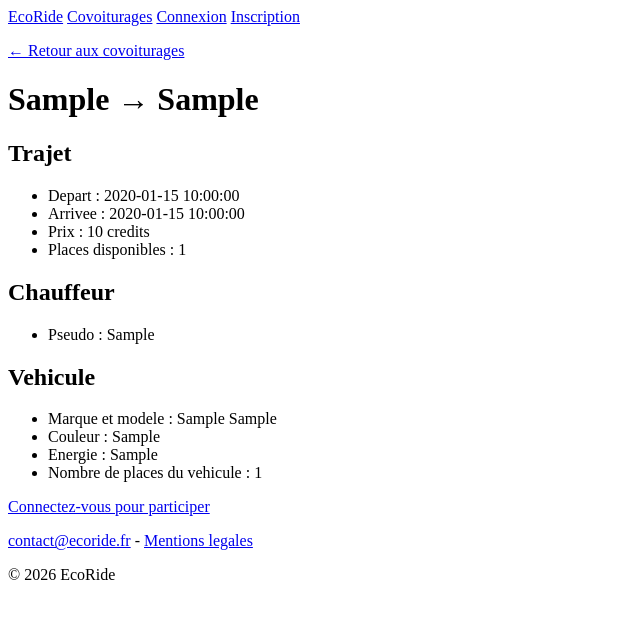
After one commit to Rvlto974/Ecoride, a PHP site: page /covoiturage/10 in a window 1280 px wide. The commit adds this page. Shown: the top 619 px of the page, without its empty margins (0-640 px from the left). Run offline with PHP 8.4, Linux system fonts and the light colour scheme; tables that the repository leaves empty hold one stand-in row (values such as "Sample post").

Commit message:
Vue detaillee d'un covoiturage avec routeur dynamique et page 404

```diff
--- a/app/Controllers/CovoiturageController.php
+++ b/app/Controllers/CovoiturageController.php
@@ -54,4 +54,23 @@ class CovoiturageController extends Controller
         // On convertit le tableau PHP en JSON et on l'affiche
         echo json_encode($covoiturages);
     }
+    // Affiche le detail d'un covoiturage (route /covoiturage/{id})
+    // Le parametre $id vient de l'URL, capture par le routeur
+    public function detail(string $id): void
+    {
+        $covoiturageModel = new CovoiturageModel();
+        $covoiturage = $covoiturageModel->findById((int) $id);
+
+        // Si l'id n'existe pas -> page 404
+        if ($covoiturage === null) {
+            http_response_code(404);
+            $this->view('errors/404', ['titre' => 'Covoiturage introuvable']);
+            return;
+        }
+
+        $this->view('covoiturages/detail', [
+            'titre' => 'EcoRide - Detail du trajet',
+            'covoiturage' => $covoiturage,
+        ]);
+    }
 }
--- a/app/Core/Router.php
+++ b/app/Core/Router.php
@@ -5,40 +5,61 @@ namespace App\Core;
 
 class Router
 {
+    // Tableau des routes enregistrees, classe par methode HTTP (GET, POST)
     private array $routes = [];
 
+    // Enregistre une route GET
     public function get(string $path, array $action): void
     {
         $this->add('GET', $path, $action);
     }
 
+    // Enregistre une route POST
     public function post(string $path, array $action): void
     {
         $this->add('POST', $path, $action);
     }
 
+    // Ajoute une route dans le tableau
     private function add(string $method, string $path, array $action): void
     {
         $this->routes[$method][$this->normalize($path)] = $action;
     }
 
+    // Normalise un chemin : toujours un seul / au debut, pas de / a la fin
     private function normalize(string $path): string
     {
         return '/' . trim($path, '/');
     }
 
+    // Aiguille la requete vers le bon controleur selon l'URL et la methode
     public function dispatch(string $uri, string $method): void
     {
+        // On isole le chemin (sans les parametres ?cle=valeur)
         $path = $this->normalize(parse_url($uri, PHP_URL_PATH) ?? '/');
-        $action = $this->routes[$method][$path] ?? null;
 
-        if ($action === null) {
-            http_response_code(404);
-            echo '404 - Page introuvable';
-            return;
+        // On parcourt les routes enregistrees pour la methode HTTP demandee
+        foreach ($this->routes[$method] ?? [] as $route => $action) {
+            // On transforme une route type /covoiturage/{id} en expression reguliere :
+            // {id} devient un groupe de capture ([^/]+) qui attrape la valeur
+            $pattern = preg_replace('#\{[a-z]+\}#', '([^/]+)', $route);
+            $pattern = '#^' . $pattern . '$#';
+
+            // Si l'URL demandee correspond a ce motif
+            if (preg_match($pattern, $path, $matches)) {
+                // On retire la correspondance complete, on garde les parametres captures
+                array_shift($matches);
+
+                [$controllerClass, $methodName] = $action;
+                // On instancie le controleur et on appelle sa methode
+                // en lui passant les parametres de l'URL (ex : l'id)
+                (new $controllerClass())->$methodName(...$matches);
+                return;
+            }
         }
 
-        [$controllerClass, $methodName] = $action;
-        (new $controllerClass())->$methodName();
+        // Aucune route ne correspond -> 404
+        http_response_code(404);
+        echo '404 - Page introuvable';
     }
 }
--- a/app/Models/CovoiturageModel.php
+++ b/app/Models/CovoiturageModel.php
@@ -96,4 +96,29 @@ class CovoiturageModel extends Model
         $stmt->execute($params);
         return $stmt->fetchAll();
     }
+    // Recupere UN covoiturage precis par son id (pour la vue detaillee)
+    public function findById(int $id): ?array
+    {
+        // Memes jointures, mais on filtre sur l'id du covoiturage
+        // On ajoute aussi l'energie et la date de 1ere immat du vehicule pour le detail
+        $sql = 'SELECT c.*,
+                       u.pseudo AS chauffeur,
+                       v.modele AS vehicule_modele,
+                       v.energie AS vehicule_energie,
+                       v.couleur AS vehicule_couleur,
+                       v.nb_places AS vehicule_nb_places,
+                       m.libelle AS vehicule_marque
+                FROM covoiturage c
+                JOIN utilisateur u ON c.id_utilisateur = u.id_utilisateur
+                JOIN vehicule v ON c.id_vehicule = v.id_vehicule
+                JOIN marque m ON v.id_marque = m.id_marque
+                WHERE c.id_covoiturage = :id';
+
+        $stmt = $this->db->prepare($sql);
+        $stmt->execute(['id' => $id]);
+        $covoiturage = $stmt->fetch();
+
+        // null si aucun trajet trouve (id inexistant)
+        return $covoiturage ?: null;
+    }
 }
--- /dev/null
+++ b/app/Views/covoiturages/detail.php
@@ -0,0 +1,39 @@
+<!-- Page detail d'un covoiturage -->
+<p><a href="/covoiturages">&larr; Retour aux covoiturages</a></p>
+
+<h1><?= htmlspecialchars($covoiturage['ville_depart']) ?> &rarr; <?= htmlspecialchars($covoiturage['ville_arrivee']) ?></h1>
+
+<!-- Badge ecologique si vehicule electrique -->
+<?php if ($covoiturage['vehicule_energie'] === 'electrique'): ?>
+    <p>&#127807; Ce trajet est ecologique (vehicule electrique)</p>
+<?php endif; ?>
+
+<h2>Trajet</h2>
+<ul>
+    <li>Depart : <?= htmlspecialchars($covoiturage['depart']) ?></li>
+    <li>Arrivee : <?= htmlspecialchars($covoiturage['arrivee']) ?></li>
+    <li>Prix : <?= htmlspecialchars((string) $covoiturage['prix']) ?> credits</li>
+    <li>Places disponibles : <?= htmlspecialchars((string) $covoiturage['nb_places']) ?></li>
+</ul>
+
+<h2>Chauffeur</h2>
+<ul>
+    <li>Pseudo : <?= htmlspecialchars($covoiturage['chauffeur']) ?></li>
+</ul>
+
+<h2>Vehicule</h2>
+<ul>
+    <li>Marque et modele : <?= htmlspecialchars($covoiturage['vehicule_marque']) ?> <?= htmlspecialchars($covoiturage['vehicule_modele']) ?></li>
+    <li>Couleur : <?= htmlspecialchars($covoiturage['vehicule_couleur']) ?></li>
+    <li>Energie : <?= htmlspecialchars($covoiturage['vehicule_energie']) ?></li>
+    <li>Nombre de places du vehicule : <?= htmlspecialchars((string) $covoiturage['vehicule_nb_places']) ?></li>
+</ul>
+
+<!-- Bouton participer (la fonctionnalite viendra apres) -->
+<p>
+    <?php if (isset($_SESSION['user'])): ?>
+        <button type="button" disabled>Participer (bientot disponible)</button>
+    <?php else: ?>
+        <a href="/connexion">Connectez-vous pour participer</a>
+    <?php endif; ?>
+</p>
--- a/app/Views/covoiturages/index.php
+++ b/app/Views/covoiturages/index.php
@@ -49,6 +49,9 @@
             <?php if ($trajet['vehicule_energie'] === 'electrique'): ?>
                 &#127807; Ecologique
             <?php endif; ?>
+            <br>
+            <!-- Lien vers la page detaillee de ce trajet -->
+            <a href="/covoiturage/<?= htmlspecialchars((string) $trajet['id_covoiturage']) ?>">Voir le detail</a>
         </li>
     <?php endforeach; ?>
 </ul>
--- /dev/null
+++ b/app/Views/errors/404.php
@@ -0,0 +1,4 @@
+<!-- Page d'erreur 404 -->
+<h1>Page introuvable</h1>
+<p>Le covoiturage ou la page demande n'existe pas.</p>
+<p><a href="/covoiturages">Retour aux covoiturages</a></p>
--- a/routes/web.php
+++ b/routes/web.php
@@ -19,3 +19,6 @@ $router->get('/covoiturages', [CovoiturageController::class, 'index']);
 
 // API JSON pour les filtres AJAX
 $router->get('/api/covoiturages', [CovoiturageController::class, 'api']);
+
+// Detail d'un covoiturage (id dynamique dans l'URL)
+$router->get('/covoiturage/{id}', [CovoiturageController::class, 'detail']);
```
Also changed, not shown: app/Views/home/index.php (+6 -52 lines), public/js/covoiturages.js (+11 -6 lines).
